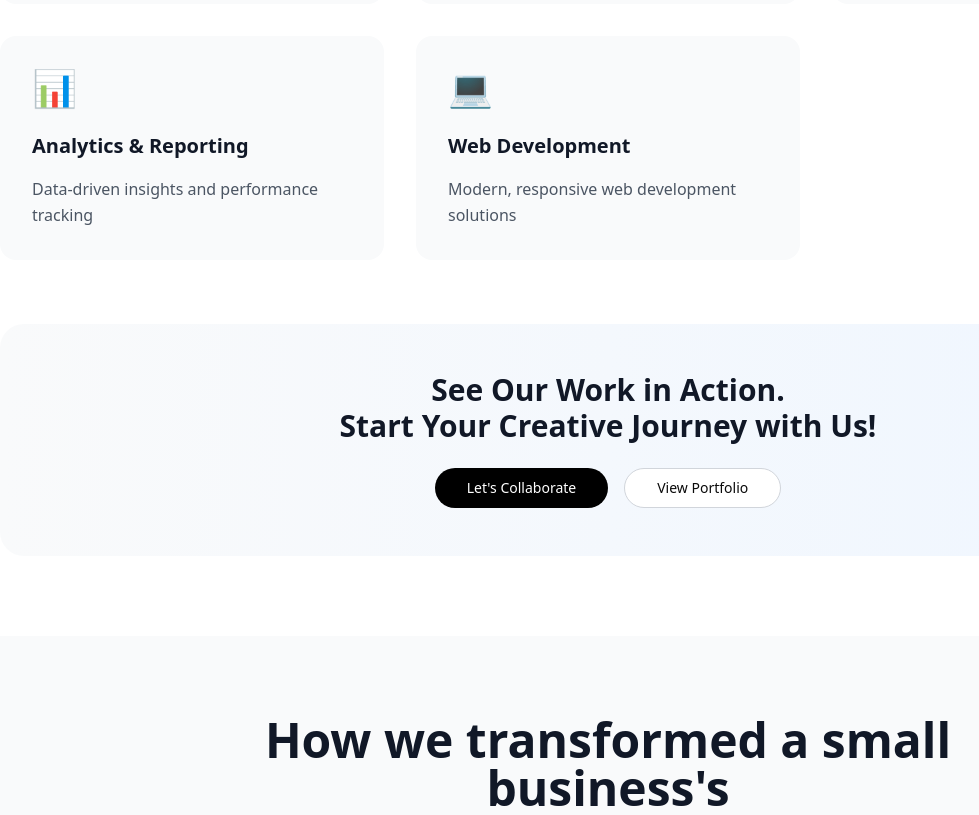
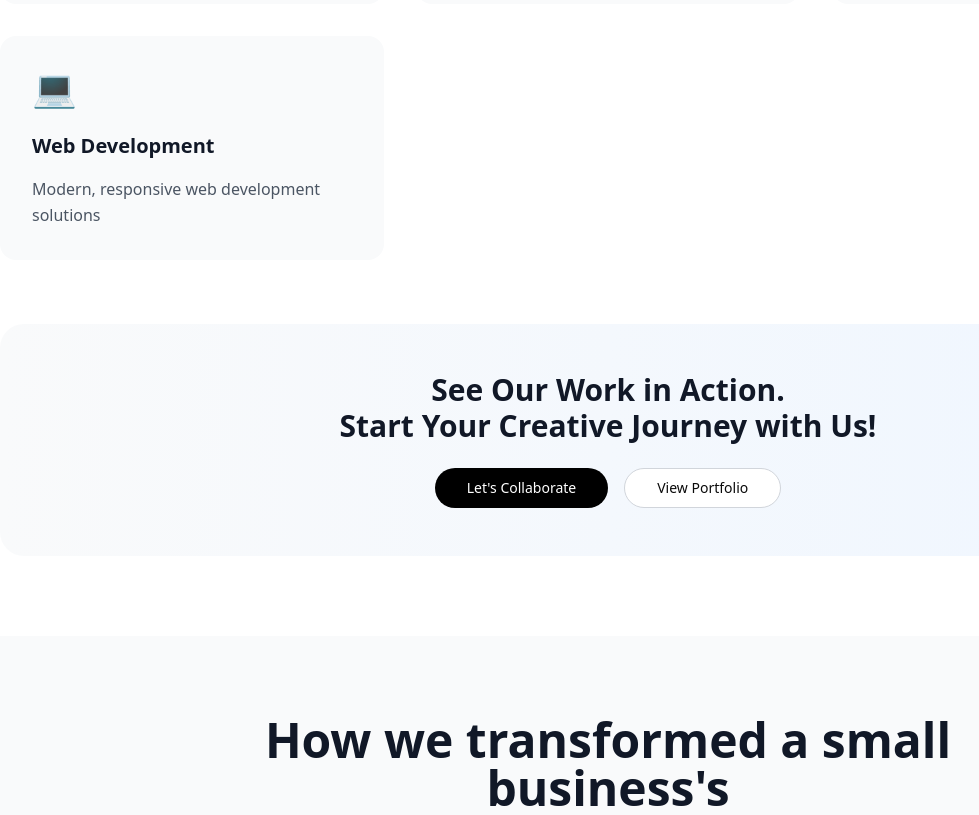
Before and after one commit to denirusdiaman/dooha, a Next.js app: page / in a window 1280 px wide. Shown: the part 2120-2935 px from the top of the page, without its empty margins (32-1011 px from the left). Built offline with nearby package versions, Linux system fonts and the light colour scheme.

Commit message:
Update mock.js

```diff
--- a/data/mock.js
+++ b/data/mock.js
@@ -47,11 +47,6 @@ export const services = [
     title: 'UI/UX Design',
     description: 'User-centered design and experience optimization',
     icon: '✨'
-  },
-  {
-    title: 'Analytics & Reporting',
-    description: 'Data-driven insights and performance tracking',
-    icon: '📊'
   },
   {
     title: 'Web Development',
```
